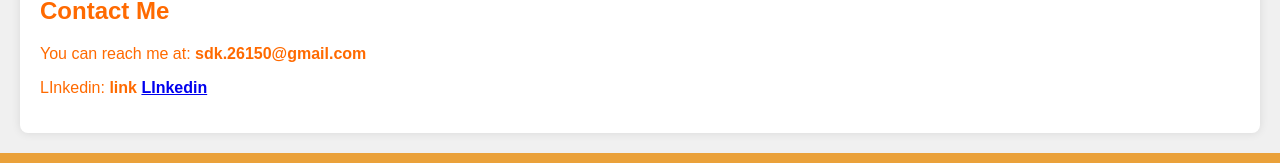
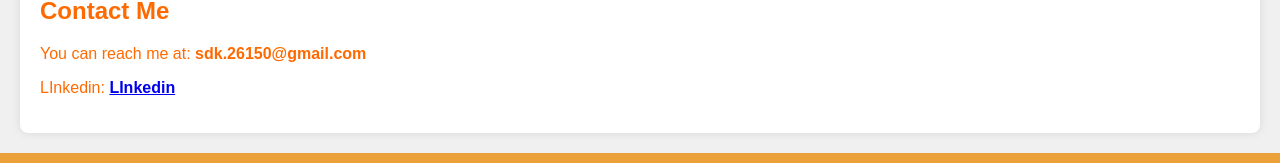
Before and after one commit to Suprabhat3/Live-web, a plain HTML site: page index.html in a window 1280 px wide. Shown: the part 1026-1189 px from the top of the page. Drawn offline with Linux system fonts and the light colour scheme.

Commit message:
Update index.html

```diff
--- a/index.html
+++ b/index.html
@@ -44,7 +44,7 @@
     <section>
         <h2>Contact Me</h2>
         <p>You can reach me at: <strong>sdk.26150@gmail.com</strong></p>
-        <p>LInkedin: <strong>link <a href="https://www.linkedin.com/in/suprabhat-%E3%85%A4%E3%85%A4-35517420a?utm_source=share&utm_campaign=share_via&utm_content=profile&utm_medium=android_app ">LInkedin</a></p>
+        <p>LInkedin: <strong><a href="https://www.linkedin.com/in/suprabhat-%E3%85%A4%E3%85%A4-35517420a?utm_source=share&utm_campaign=share_via&utm_content=profile&utm_medium=android_app ">LInkedin</a></p>
     </section>
 
     <footer>
```
